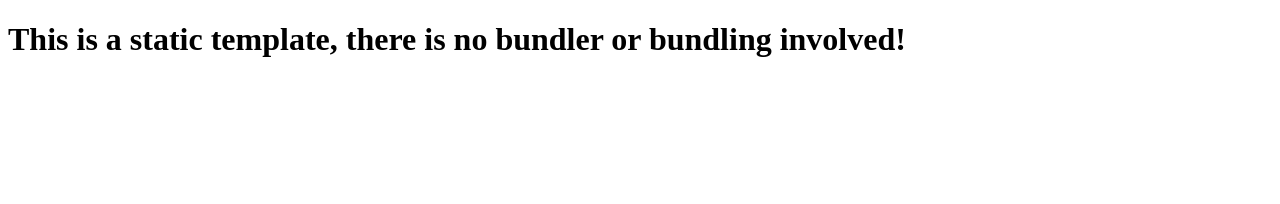
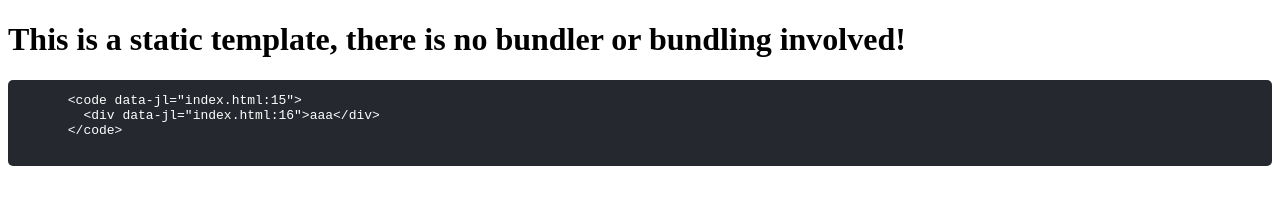
Before and after one commit to kurapoko/codesandbox-web-accessibility, a website: page index.html in a window 1280 px wide. Drawn offline with Linux system fonts and the light colour scheme.

Commit message:
preタグのスタイルとエスケープ

```diff
--- a/index.html
+++ b/index.html
@@ -4,11 +4,18 @@
     <meta charset="UTF-8" />
     <meta name="viewport" content="width=device-width, initial-scale=1.0" />
     <meta http-equiv="X-UA-Compatible" content="ie=edge" />
+    <link rel="stylesheet" href="./style.css" />
     <title>アクセシビリティ</title>
   </head>
   <body>
     <h1>
       This is a static template, there is no bundler or bundling involved!
     </h1>
+    <pre>
+      <code>
+        <div>aaa</div>
+      </code>
+    </pre>
+    <script src="script.js"></script>
   </body>
 </html>
--- /dev/null
+++ b/script.js
@@ -0,0 +1,7 @@
+(function () {
+  var preTag = document.querySelectorAll("pre");
+  for (var i = 0; i < preTag.length; i++) {
+    var after = preTag[i].innerHTML.replace(/</g, "&lt;").replace(/>/g, "&gt;");
+    preTag[i].innerHTML = after;
+  }
+})();
--- /dev/null
+++ b/style.css
@@ -0,0 +1,8 @@
+pre {
+  margin: 1em 0; /* ブロック前後の余白 */
+  padding: 1em; /* ブロック内の余白 */
+  border-radius: 5px; /* 角丸 */
+  background: #25292f; /* 背景色 */
+  color: #fff; /* 文字色 */
+  white-space: pre-wrap; /* はみ出たときに折り返す */
+}
```
